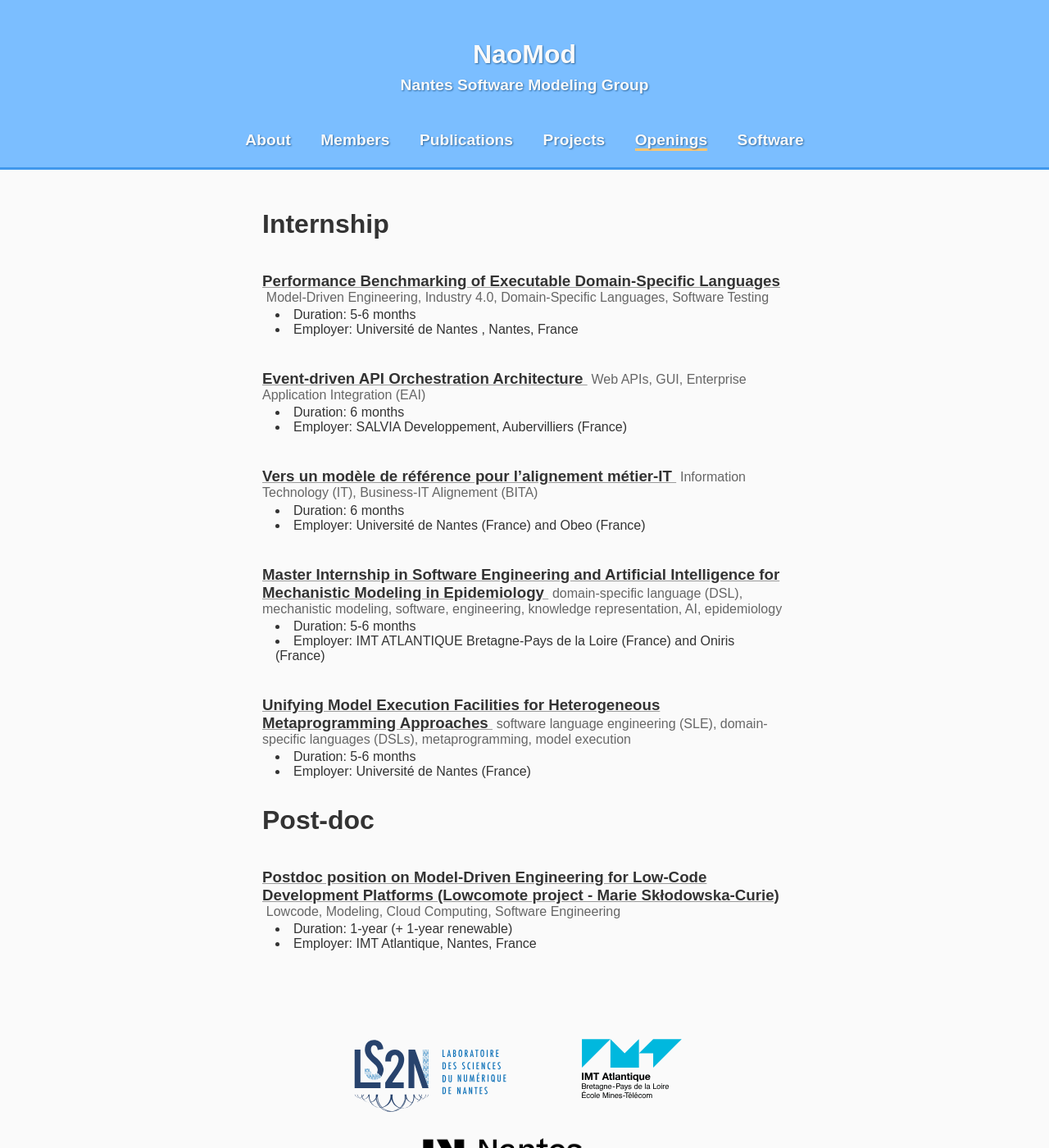
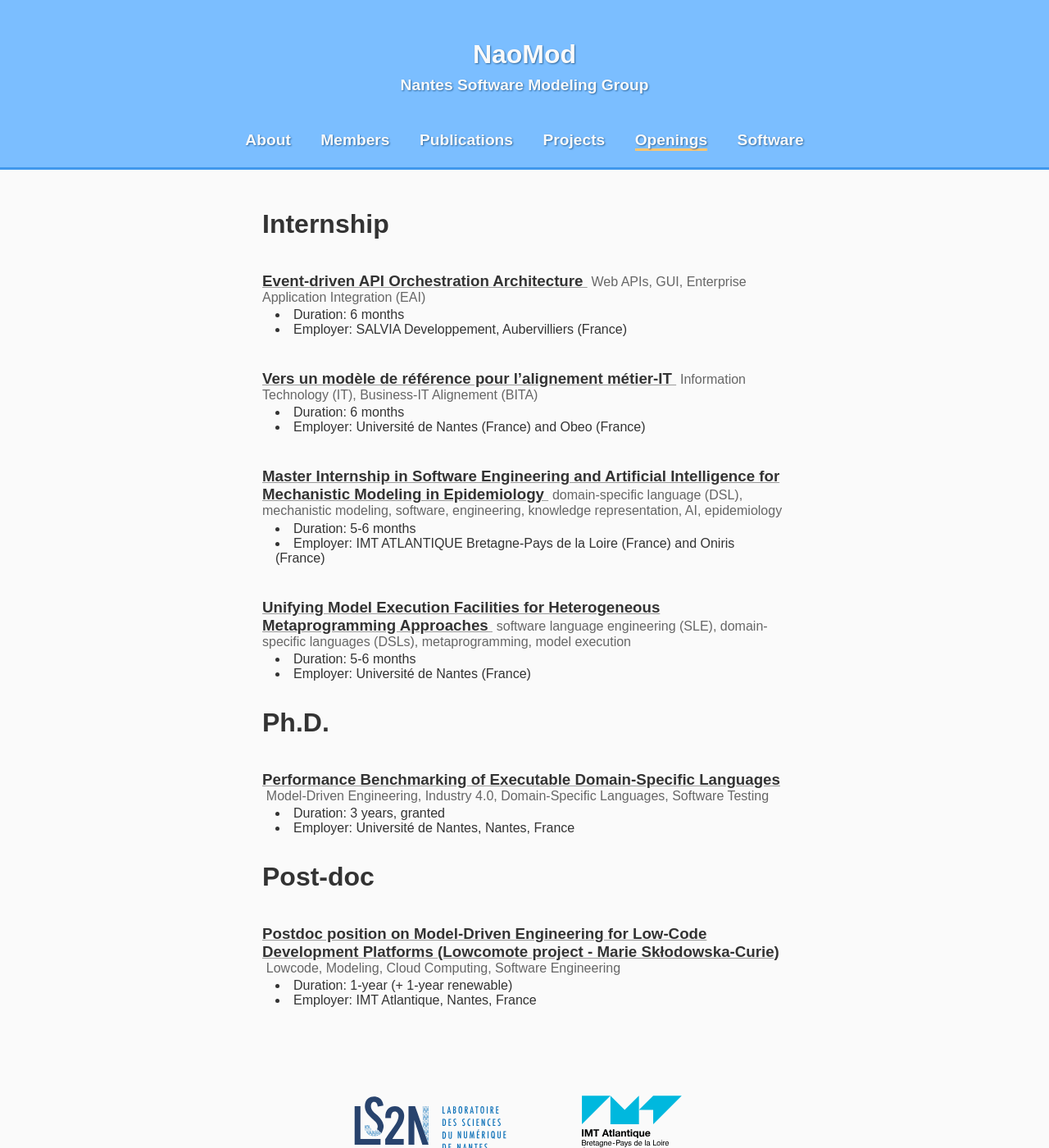
Before and after one commit to NaoMod/naomod.github.io, a Jekyll site: the page built from openings.html, in a window 1280 px wide and 1400 px high. Shown: the whole window at 82% size. Built offline with Jekyll 4.4.1, drawn with Linux system fonts in a browser that asks for light colours.

Commit message:
Updated opening: WP2-intership -> WP2-thesis

```diff
--- a/openings.html
+++ b/openings.html
@@ -10,11 +10,11 @@ openingtype:
 openings:
 
   - title: Performance Benchmarking of Executable Domain-Specific Languages
-    type: Internship
-    duration: 5-6 months
-    employer: Université de Nantes , Nantes, France
+    type: Ph.D.
+    duration: 3 years, granted
+    employer: Université de Nantes, Nantes, France
     tags: Model-Driven Engineering, Industry 4.0, Domain-Specific Languages, Software Testing
-    doc: doc/WP2-internship-subject-Master-SoftwareEngineering-V1.1.pdf
+    doc: doc/WP2-thesis-subject-Perf-Evaluation-RMS-V1.1-shortPublic.pdf
 
   - title: Event-driven API Orchestration Architecture
     type: Internship
@@ -50,6 +50,7 @@ openings:
     employer: Université de Nantes (France)
     tags: software language engineering (SLE), domain-specific languages (DSLs), metaprogramming, model execution
     doc: doc/Internship_Naomod_2021.pdf
+
 ---
 
 <style>
```
Also changed, not shown: 2 other files.
